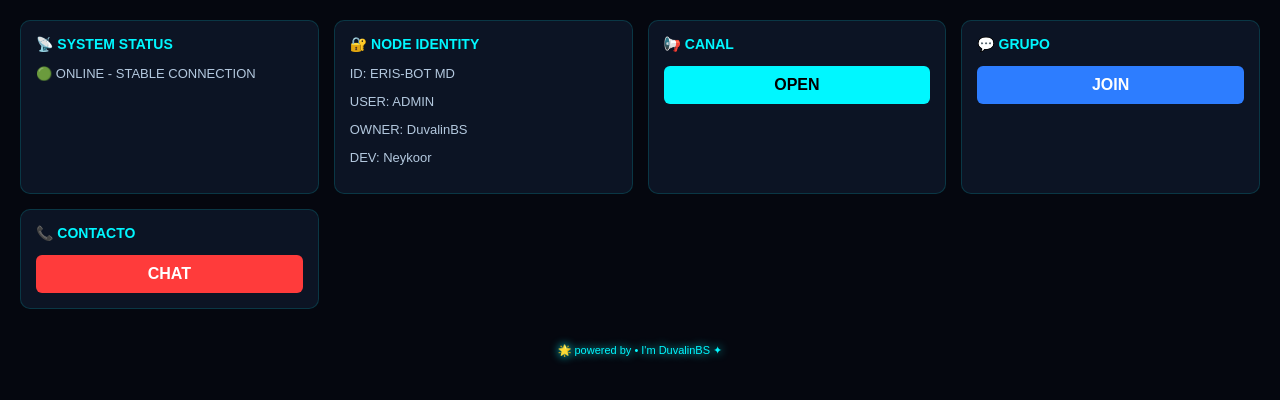
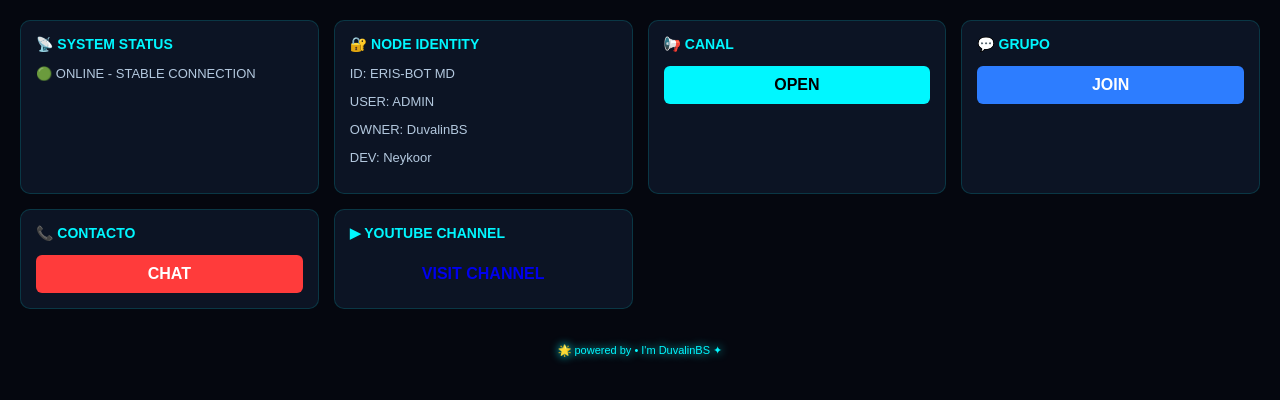
Before and after one commit to PizzaxD933/Eris-Bot, a plain HTML site: page index.html in a window 1280 px wide. Drawn offline with Linux system fonts and the light colour scheme.

Commit message:
Add files via upload

```diff
--- a/index.html
+++ b/index.html
@@ -163,6 +163,13 @@ p{
         <a class="btn red" href="https://wa.me/5219616050619" target="_blank">CHAT</a>
     </div>
 
+<div class="module">
+    <h3>▶ YOUTUBE CHANNEL</h3>
+    <a class="btn youtube" href="https://youtube.com/@theduvalinbs?si=xIsq7g-qZdUsboAQ" target="_blank">
+        VISIT CHANNEL
+    </a>
+</div>
+
 </div>
 
 <div class="signature">
```
